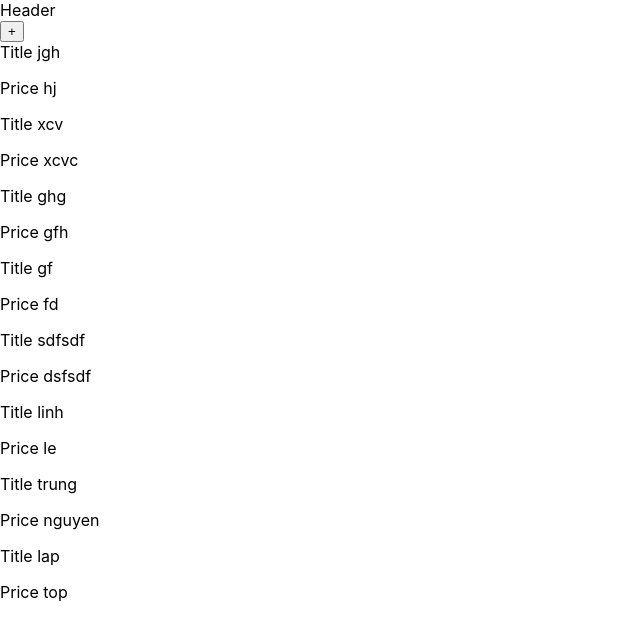
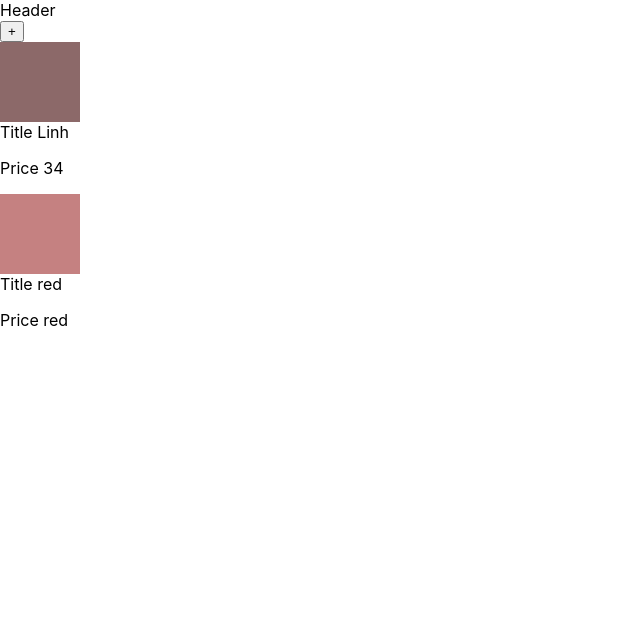
Before and after one commit to LinhLe2307/Expense_Tracking_App_Typescript_React, a React (Create React App) app: page / in a window 1280 px wide. Shown: the top 640 px of the page, without its empty margins (0-640 px from the left). Built offline with nearby package versions, Linux system fonts and the light colour scheme; data requests are answered from the project's data file.

Commit message:
Added color

```diff
--- a/db.json
+++ b/db.json
@@ -1,52 +1,16 @@
 {
   "notes": [
     {
-      "title": "jgh",
-      "price": "hj",
-      "color": "#ac9191",
+      "title": "Linh",
+      "price": "34",
+      "color": "#8c6969",
       "id": 1
     },
     {
-      "title": "xcv",
-      "price": "xcvc",
-      "color": "#e4b4b4",
+      "title": "red",
+      "price": "red",
+      "color": "#c58181",
       "id": 2
-    },
-    {
-      "title": "ghg",
-      "price": "gfh",
-      "color": "#d1a8a8",
-      "id": 3
-    },
-    {
-      "title": "gf",
-      "price": "fd",
-      "color": "#fbacac",
-      "id": 4
-    },
-    {
-      "title": "sdfsdf",
-      "price": "dsfsdf",
-      "color": "",
-      "id": 5
-    },
-    {
-      "title": "linh",
-      "price": "le",
-      "color": "#bc4949",
-      "id": 6
-    },
-    {
-      "title": "trung",
-      "price": "nguyen",
-      "color": "#c06d6d",
-      "id": 7
-    },
-    {
-      "title": "lap",
-      "price": "top",
-      "color": "#d68080",
-      "id": 8
     }
   ]
 }
--- a/src/components/Card/SingleCard.tsx
+++ b/src/components/Card/SingleCard.tsx
@@ -13,6 +13,7 @@ const SingleCard = ({expense}: MyProps) => {
   return (
     <Card>
         <Card.Body>
+            <div style={{backgroundColor: `${expense.color}`, width: "5rem", height: "5rem"}}></div>
             <Card.Title>Title {expense.title}</Card.Title>
             <Card.Text>Price {expense.price}</Card.Text>
         </Card.Body>
```
